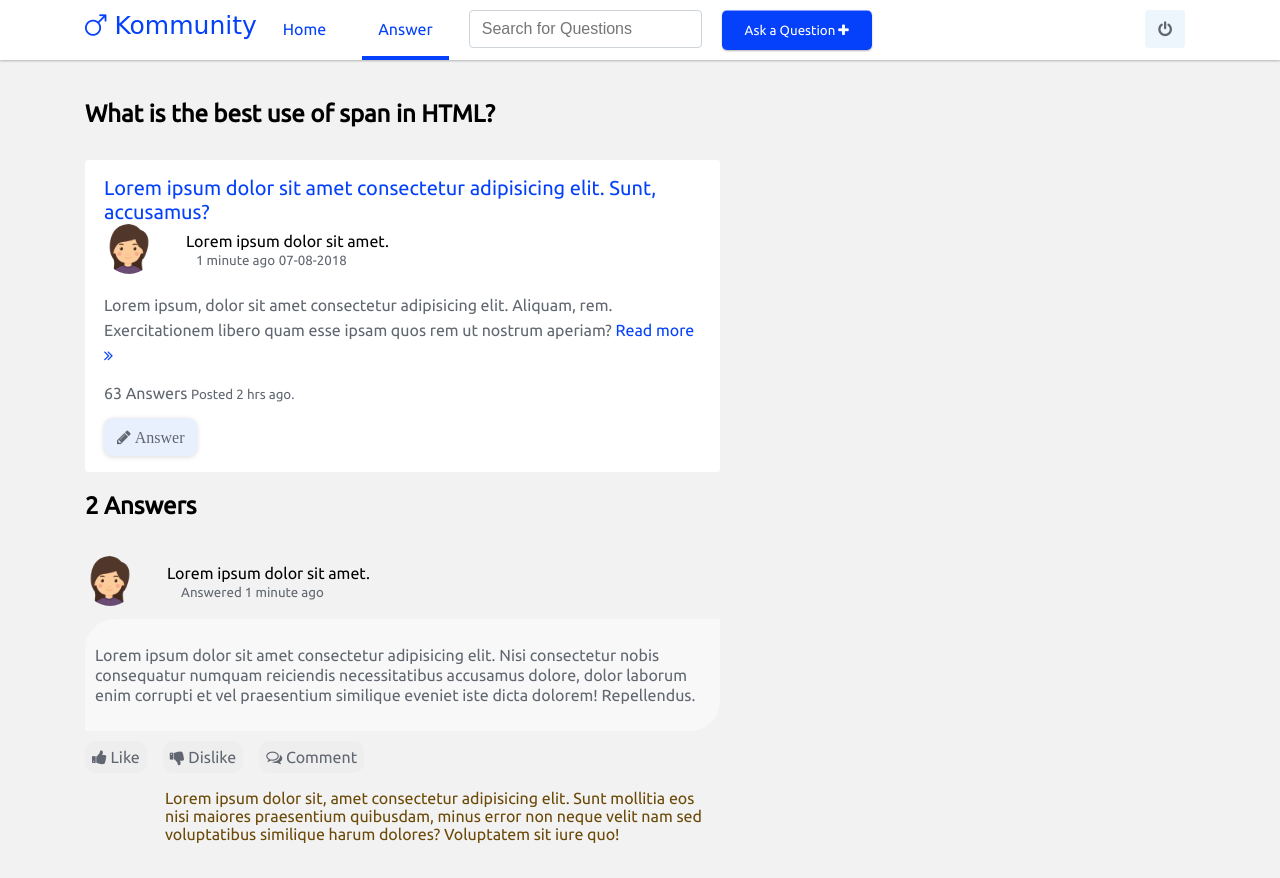
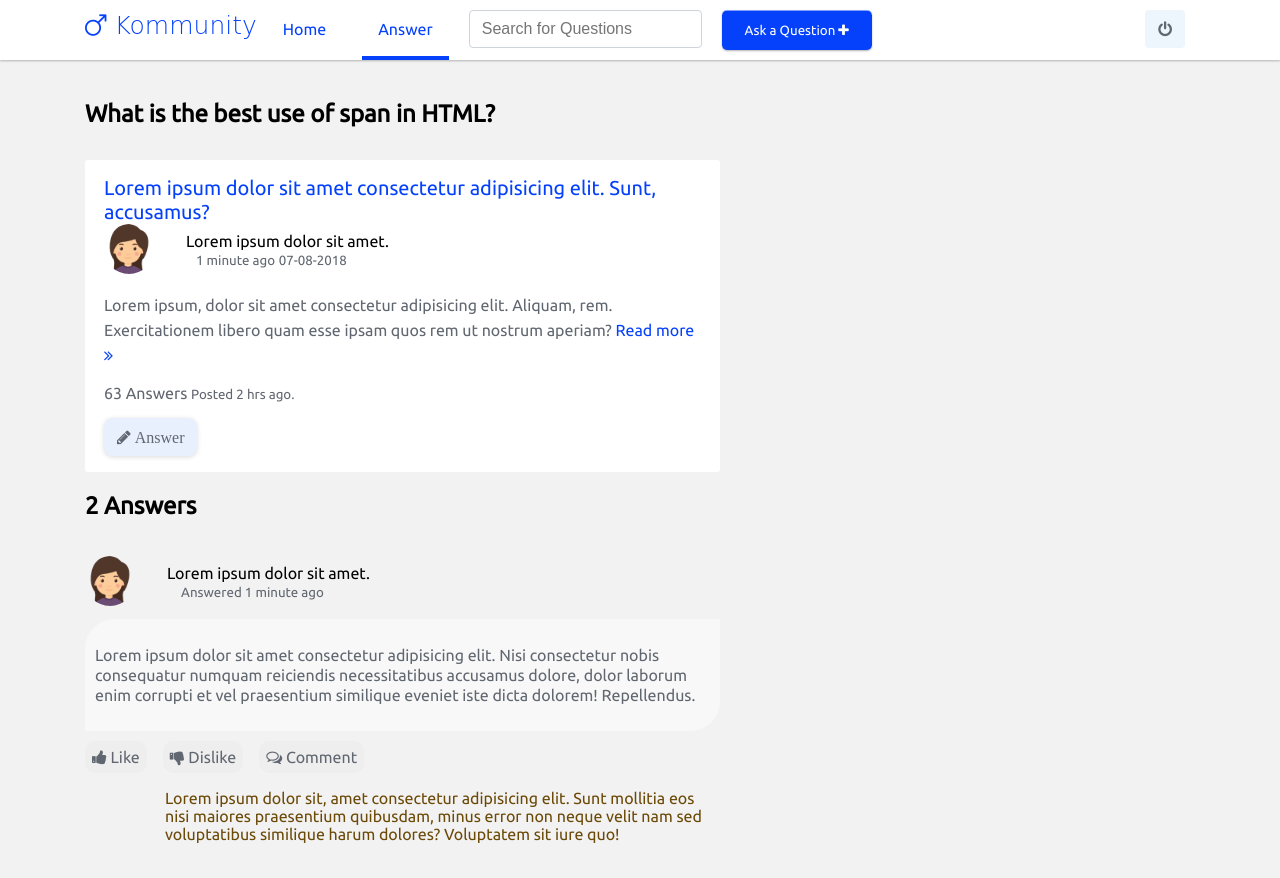
Before and after one commit to wiztemple/kommunity, a plain HTML site: page UI/answer.html in a window 1280 px wide. Shown: the top 878 px of the page. Drawn offline with Linux system fonts and the light colour scheme; a web font is replaced by a local one.

Commit message:
minor font fix

```diff
--- a/UI/assets/css/app.css
+++ b/UI/assets/css/app.css
@@ -11,6 +11,8 @@
     padding: 0;
     margin: 0;
     font-family: 'Ubuntu', sans-serif;
+    font-kerning: normal;
+    font-weight: 100 !important;
     background: #f2f2f2;
 }
 body::-webkit-scrollbar {
```
